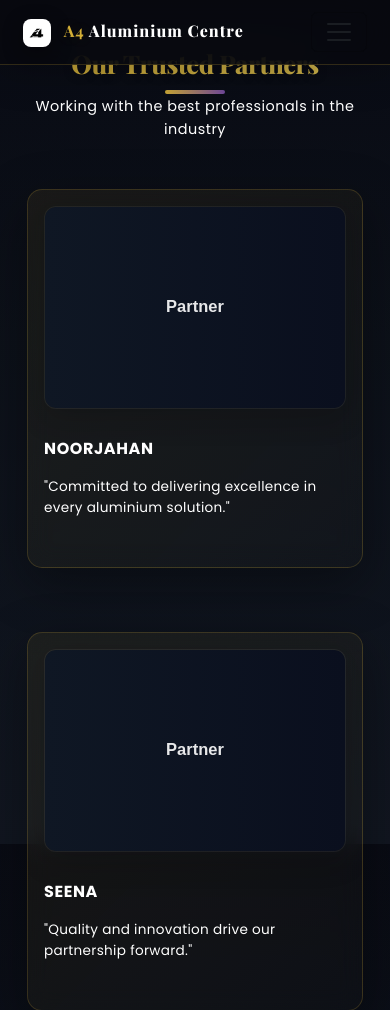
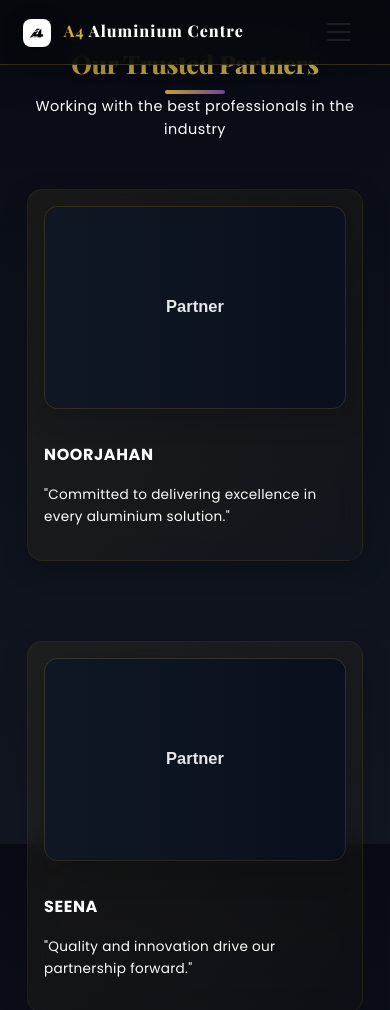
Before and after one commit to asdcreations4166-ctrl/A4-Aluminium-Website, a website: page partners.html in a window 390 px wide. Shown: the top 1010 px of the page. Drawn offline with nearby package versions, Linux system fonts and the light colour scheme.

Commit message:
fix(partners): refine card alignment, padding, borders and responsive spacing

```diff
--- a/styles.css
+++ b/styles.css
@@ -161,6 +161,66 @@ h4 {
 
 @media (max-width: 767.98px) {
     .partner-frame { padding-top: 66.6667%; /* slightly taller on narrow */ }
+}
+
+/* Partner section alignment and spacing */
+.partners-section {
+    background: linear-gradient(180deg, rgba(10,15,30,0.3), rgba(15,23,40,0.2));
+    padding: 80px 0;
+}
+
+.partners-section .row {
+    gap: 1.5rem;
+}
+
+.partners-section .col-md-4,
+.partners-section .col-md-6 {
+    display: flex;
+    flex-direction: column;
+}
+
+.partners-section .partner-card {
+    height: 100%;
+    display: flex;
+    flex-direction: column;
+    justify-content: space-between;
+    border: 1px solid rgba(212,175,55,0.08);
+    box-shadow: 0 8px 28px rgba(0,0,0,0.16);
+}
+
+.partners-section .partner-card .card-body {
+    padding: 1.5rem;
+    gap: 0.75rem;
+}
+
+.partners-section .partner-card .card-title {
+    font-size: 1.1rem;
+    margin-bottom: 0.25rem;
+}
+
+.partners-section .partner-card .card-text {
+    font-size: 0.95rem;
+    line-height: 1.6;
+    flex-grow: 1;
+}
+
+.partners-section .partner-frame {
+    margin-bottom: 1.25rem;
+    border: 1px solid rgba(212,175,55,0.12);
+    border-radius: 14px;
+}
+
+@media (max-width: 1199.98px) {
+    .partners-section .partner-card .card-body {
+        padding: 1.25rem;
+    }
+}
+
+@media (max-width: 767.98px) {
+    .partners-section .row { gap: 1.2rem; }
+    .partners-section .partner-card .card-body { padding: 1rem; }
+    .partners-section .partner-card .card-title { font-size: 1rem; }
+    .partners-section .partner-card .card-text { font-size: 0.9rem; }
 }
 
 .careers-card {
```
